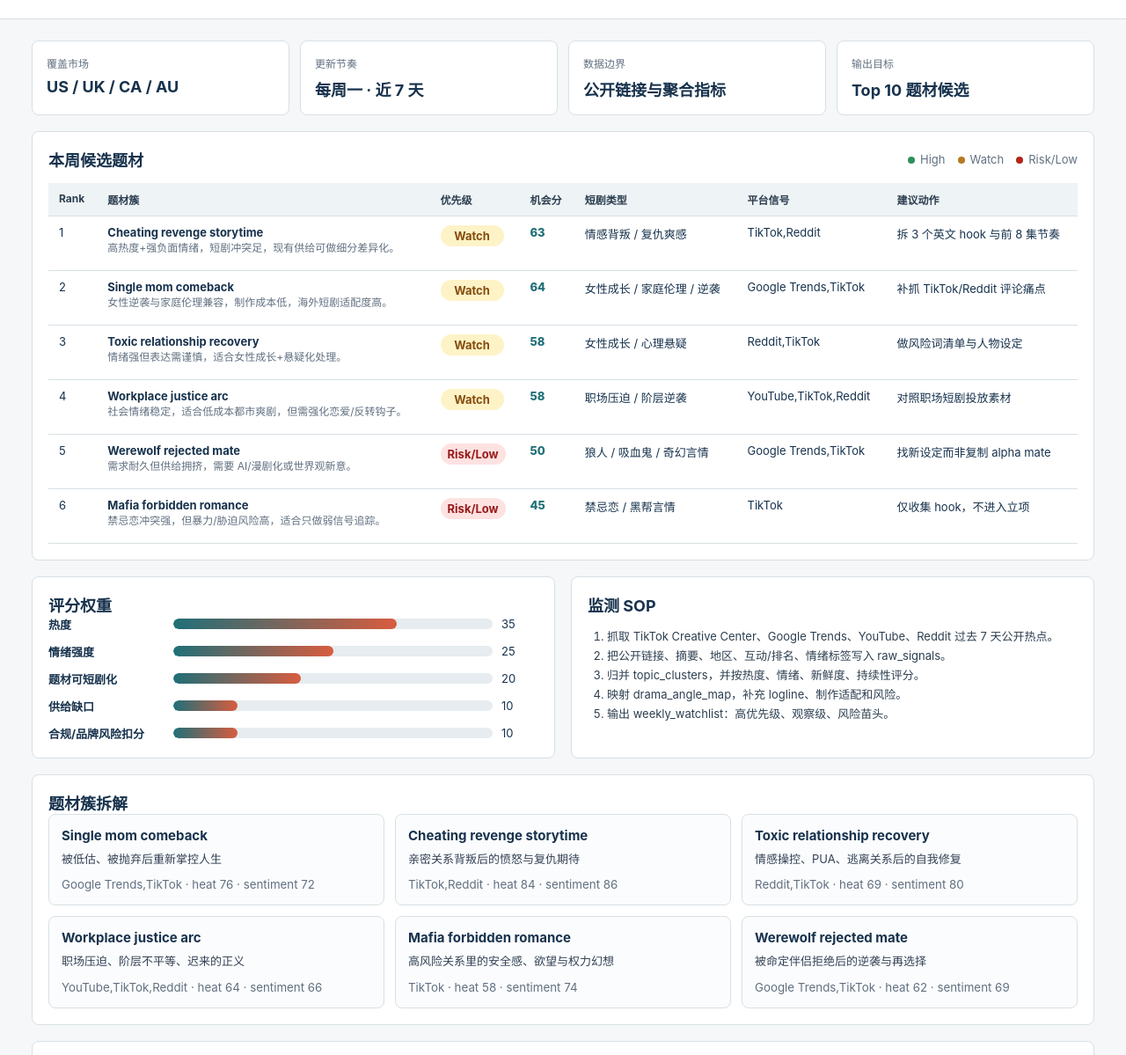
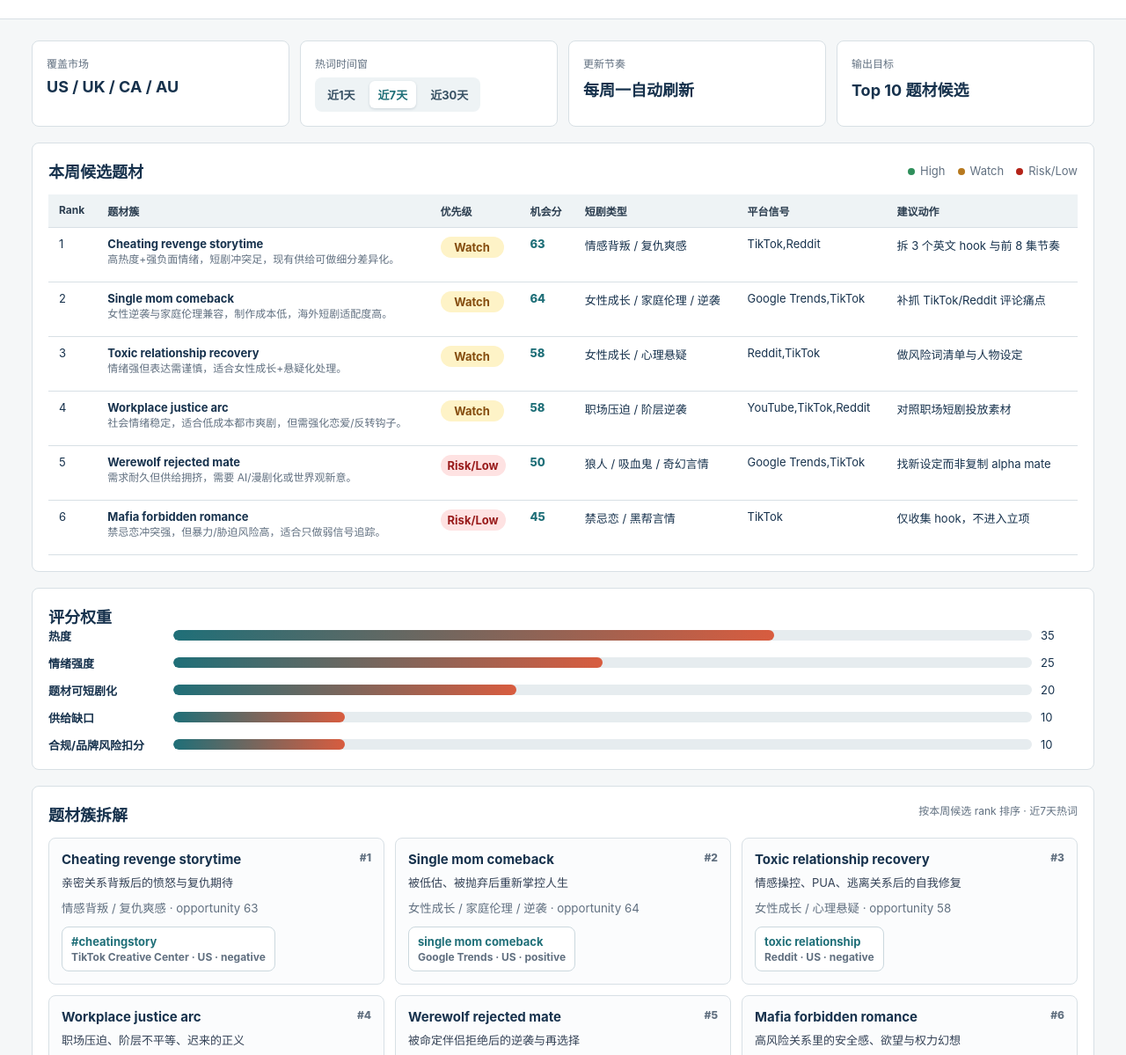
Before and after one commit to qiongyang2018-lang/trendingtopics, a plain HTML site: page dashboard/index.html in a window 1280 px wide. Shown: the part 86-1285 px from the top of the page at 88% size. Drawn offline with Linux system fonts and the light colour scheme.

Commit message:
Refine radar dashboard filters and cluster details

```diff
--- a/dashboard/app.js
+++ b/dashboard/app.js
@@ -7,6 +7,7 @@ const priorityClass = (priority = "") => {
 
 const formatDate = (value) => {
   if (!value) return "";
+  if (/^\d{4}-\d{2}-\d{2}/.test(String(value))) return String(value).slice(0, 10);
   const date = new Date(value);
   if (Number.isNaN(date.getTime())) return String(value);
   return date.toISOString().slice(0, 10);
@@ -23,6 +24,65 @@ async function loadRadar() {
   const response = await fetch("./data/radar.json", { cache: "no-store" });
   if (!response.ok) throw new Error(`Failed to load radar data: ${response.status}`);
   return response.json();
+}
+
+let radarData = null;
+let activeWindowDays = 7;
+
+function parseDate(value) {
+  if (!value) return null;
+  const date = new Date(`${formatDate(value)}T00:00:00`);
+  return Number.isNaN(date.getTime()) ? null : date;
+}
+
+function filterSignalsByWindow(signals, days) {
+  const datedSignals = signals
+    .map((signal) => ({ ...signal, _date: parseDate(signal.date) }))
+    .filter((signal) => signal._date);
+  if (!datedSignals.length) return signals;
+
+  const maxTime = Math.max(...datedSignals.map((signal) => signal._date.getTime()));
+  const minTime = maxTime - (days - 1) * 24 * 60 * 60 * 1000;
+  return datedSignals.filter((signal) => signal._date.getTime() >= minTime);
+}
+
+function normalizeText(value) {
+  return String(value || "")
+    .toLowerCase()
+    .replaceAll("#", "")
+    .replace(/[^\p{L}\p{N}\s]+/gu, " ")
+    .replace(/\s+/g, " ")
+    .trim();
+}
+
+function keywordTerms(cluster) {
+  const terms = [
+    cluster.cluster_name,
+    ...(String(cluster.related_keywords || "")
+      .split(";")
+      .map((item) => item.trim())
+      .filter(Boolean)),
+  ];
+  return terms.map(normalizeText).filter(Boolean);
+}
+
+function signalMatchesCluster(signal, cluster) {
+  const keyword = normalizeText(signal.keyword_or_hashtag || "");
+  return keywordTerms(cluster).some((term) => {
+    if (term.length < 4) return false;
+    return keyword.includes(term) || term.includes(keyword);
+  });
+}
+
+function hotwordSignals(cluster, signals) {
+  const matches = signals.filter((signal) => signalMatchesCluster(signal, cluster));
+  const seen = new Set();
+  return matches.filter((signal) => {
+    const key = `${signal.keyword_or_hashtag}|${signal.source_platform}|${signal.country_region}`;
+    if (seen.has(key)) return false;
+    seen.add(key);
+    return true;
+  });
 }
 
 function renderWatchlist(items) {
@@ -61,19 +121,42 @@ function renderWeights(weights) {
     .join("");
 }
 
-function renderClusters(clusters) {
-  document.querySelector("#clusterGrid").innerHTML = clusters
-    .filter((item) => item.cluster_name)
-    .slice(0, 9)
-    .map(
-      (item) => `
+function renderClusters(clusters, watchlist, signals) {
+  const byName = new Map(clusters.filter((item) => item.cluster_name).map((item) => [item.cluster_name, item]));
+  const rankedClusters = watchlist
+    .filter((item) => item.topic_cluster && byName.has(item.topic_cluster))
+    .sort((a, b) => Number(a.rank || 999) - Number(b.rank || 999))
+    .map((item) => ({ ...byName.get(item.topic_cluster), watchlist: item }));
+
+  document.querySelector("#clusterGrid").innerHTML = rankedClusters
+    .slice(0, 10)
+    .map((item) => {
+      const hotwords = hotwordSignals(item, signals);
+      const hotwordMarkup = hotwords.length
+        ? hotwords
+            .map(
+              (signal) => `
+              <a class="hotword" href="${escapeHtml(signal.url)}" target="_blank" rel="noreferrer">
+                <strong>${escapeHtml(signal.keyword_or_hashtag)}</strong>
+                <span>${escapeHtml(signal.source_platform)} · ${escapeHtml(signal.country_region)} · ${escapeHtml(signal.sentiment)}</span>
+              </a>
+            `
+            )
+            .join("")
+        : `<span class="empty-note">当前时间窗暂无匹配热词，可切换到更长时间窗。</span>`;
+
+      return `
       <article class="cluster">
+        <div class="cluster-rank">#${escapeHtml(item.watchlist.rank)}</div>
         <h3>${escapeHtml(item.cluster_name)}</h3>
         <p>${escapeHtml(item.audience_pain_point)}</p>
-        <small>${escapeHtml(item.platforms_seen)} · heat ${escapeHtml(item.heat_score)} · sentiment ${escapeHtml(item.sentiment_score)}</small>
+        <small>${escapeHtml(item.watchlist.short_drama_genre)} · opportunity ${escapeHtml(item.watchlist.opportunity_score)}</small>
+        <div class="hotword-list">
+          ${hotwordMarkup}
+        </div>
       </article>
-    `
-    )
+    `;
+    })
     .join("");
 }
 
@@ -97,13 +180,32 @@ function renderSignals(signals) {
     .join("");
 }
 
+function renderAll() {
+  const signals = filterSignalsByWindow(radarData.signals || [], activeWindowDays);
+  document.querySelector("#clusterWindowLabel").textContent = `按本周候选 rank 排序 · 近${activeWindowDays}天热词`;
+  renderWatchlist(radarData.watchlist || []);
+  renderWeights(radarData.weights || []);
+  renderClusters(radarData.clusters || [], radarData.watchlist || [], signals);
+  renderSignals(signals);
+}
+
+function bindWindowControls() {
+  document.querySelectorAll(".window-button").forEach((button) => {
+    button.addEventListener("click", () => {
+      activeWindowDays = Number(button.dataset.window);
+      document.querySelectorAll(".window-button").forEach((item) => item.classList.remove("active"));
+      button.classList.add("active");
+      renderAll();
+    });
+  });
+}
+
 loadRadar()
   .then((data) => {
+    radarData = data;
     document.querySelector("#updatedAt").textContent = `更新时间 ${formatDate(data.generated_at)}`;
-    renderWatchlist(data.watchlist || []);
-    renderWeights(data.weights || []);
-    renderClusters(data.clusters || []);
-    renderSignals(data.signals || []);
+    bindWindowControls();
+    renderAll();
   })
   .catch((error) => {
     document.body.innerHTML = `<main class="panel"><h1>数据加载失败</h1><p>${escapeHtml(error.message)}</p></main>`;
--- a/dashboard/data/radar.json
+++ b/dashboard/data/radar.json
@@ -1,5 +1,5 @@
 {
-  "generated_at": "2026-06-09T10:14:31",
+  "generated_at": "2026-06-09T10:53:27",
   "source_workbook": "社媒热点题材雷达_v1.xlsx",
   "scope": {
     "markets": [
--- a/dashboard/index.html
+++ b/dashboard/index.html
@@ -25,12 +25,16 @@
           <strong>US / UK / CA / AU</strong>
         </article>
         <article>
-          <span class="label">更新节奏</span>
-          <strong>每周一 · 近 7 天</strong>
+          <span class="label">热词时间窗</span>
+          <div class="window-control" aria-label="热词时间窗">
+            <button class="window-button" data-window="1" type="button">近1天</button>
+            <button class="window-button active" data-window="7" type="button">近7天</button>
+            <button class="window-button" data-window="30" type="button">近30天</button>
+          </div>
         </article>
         <article>
-          <span class="label">数据边界</span>
-          <strong>公开链接与聚合指标</strong>
+          <span class="label">更新节奏</span>
+          <strong>每周一自动刷新</strong>
         </article>
         <article>
           <span class="label">输出目标</span>
@@ -70,20 +74,13 @@
           <h2>评分权重</h2>
           <div id="weightBars" class="bars"></div>
         </div>
-        <div class="panel">
-          <h2>监测 SOP</h2>
-          <ol class="sop">
-            <li>抓取 TikTok Creative Center、Google Trends、YouTube、Reddit 过去 7 天公开热点。</li>
-            <li>把公开链接、摘要、地区、互动/排名、情绪标签写入 raw_signals。</li>
-            <li>归并 topic_clusters，并按热度、情绪、新鲜度、持续性评分。</li>
-            <li>映射 drama_angle_map，补充 logline、制作适配和风险。</li>
-            <li>输出 weekly_watchlist：高优先级、观察级、风险苗头。</li>
-          </ol>
-        </div>
       </section>
 
       <section class="panel">
-        <h2>题材簇拆解</h2>
+        <div class="section-head">
+          <h2>题材簇拆解</h2>
+          <span class="label" id="clusterWindowLabel">按本周候选 rank 排序 · 近7天热词</span>
+        </div>
         <div id="clusterGrid" class="cluster-grid"></div>
       </section>
 
@@ -106,6 +103,28 @@
           </table>
         </div>
       </section>
+
+      <section class="two-col info-bottom">
+        <div class="panel">
+          <h2>监测 SOP</h2>
+          <ol class="sop">
+            <li>抓取 TikTok Creative Center、Google Trends、YouTube、Reddit 公开热点。</li>
+            <li>把公开链接、摘要、地区、互动/排名、情绪标签写入 raw_signals。</li>
+            <li>归并 topic_clusters，并按热度、情绪、新鲜度、持续性评分。</li>
+            <li>映射 drama_angle_map，补充 logline、制作适配和风险。</li>
+            <li>输出 weekly_watchlist：高优先级、观察级、风险苗头。</li>
+          </ol>
+        </div>
+        <div class="panel">
+          <h2>数据边界</h2>
+          <ul class="sop">
+            <li>只使用公开页面、公开趋势和聚合指标。</li>
+            <li>不采集登录态内容、私密账号或个人敏感信息。</li>
+            <li>题材机会分用于优先级排序，不等同于立项结论。</li>
+            <li>热词时间窗会影响热词和原始信号展示；周榜排序仍以本周候选表为准。</li>
+          </ul>
+        </div>
+      </section>
     </main>
 
     <script src="./app.js"></script>
--- a/dashboard/styles.css
+++ b/dashboard/styles.css
@@ -99,6 +99,33 @@ main {
   font-size: 18px;
 }
 
+.window-control {
+  display: inline-flex;
+  gap: 6px;
+  padding: 4px;
+  background: #eef3f5;
+  border-radius: 8px;
+}
+
+.window-button {
+  appearance: none;
+  border: 0;
+  border-radius: 6px;
+  background: transparent;
+  color: #385164;
+  cursor: pointer;
+  font: inherit;
+  font-size: 13px;
+  font-weight: 700;
+  padding: 6px 10px;
+}
+
+.window-button.active {
+  background: #ffffff;
+  color: var(--accent);
+  box-shadow: 0 1px 3px rgba(23, 50, 77, 0.16);
+}
+
 .panel {
   padding: 18px;
   margin-bottom: 18px;
@@ -196,7 +223,7 @@ th {
 
 .two-col {
   display: grid;
-  grid-template-columns: 1fr 1fr;
+  grid-template-columns: 1fr;
   gap: 18px;
 }
 
@@ -241,14 +268,24 @@ th {
 }
 
 .cluster {
+  position: relative;
   border: 1px solid var(--line);
   border-radius: 8px;
   padding: 14px;
   background: #fbfcfd;
 }
 
+.cluster-rank {
+  position: absolute;
+  top: 14px;
+  right: 14px;
+  color: var(--muted);
+  font-size: 12px;
+  font-weight: 800;
+}
+
 .cluster h3 {
-  margin: 0 0 8px;
+  margin: 0 34px 8px 0;
   font-size: 15px;
 }
 
@@ -261,6 +298,42 @@ th {
 
 .cluster small {
   color: var(--muted);
+}
+
+.hotword-list {
+  display: flex;
+  flex-wrap: wrap;
+  gap: 8px;
+  margin-top: 12px;
+}
+
+.hotword {
+  display: inline-flex;
+  flex-direction: column;
+  gap: 2px;
+  max-width: 100%;
+  padding: 8px 10px;
+  border: 1px solid #cbd8de;
+  border-radius: 8px;
+  background: #ffffff;
+  color: var(--ink);
+  font-size: 12px;
+  text-decoration: none;
+}
+
+.hotword strong {
+  color: var(--accent);
+  font-size: 13px;
+}
+
+.hotword span,
+.empty-note {
+  color: var(--muted);
+  font-size: 12px;
+}
+
+.info-bottom {
+  margin-top: 8px;
 }
 
 a {
```
